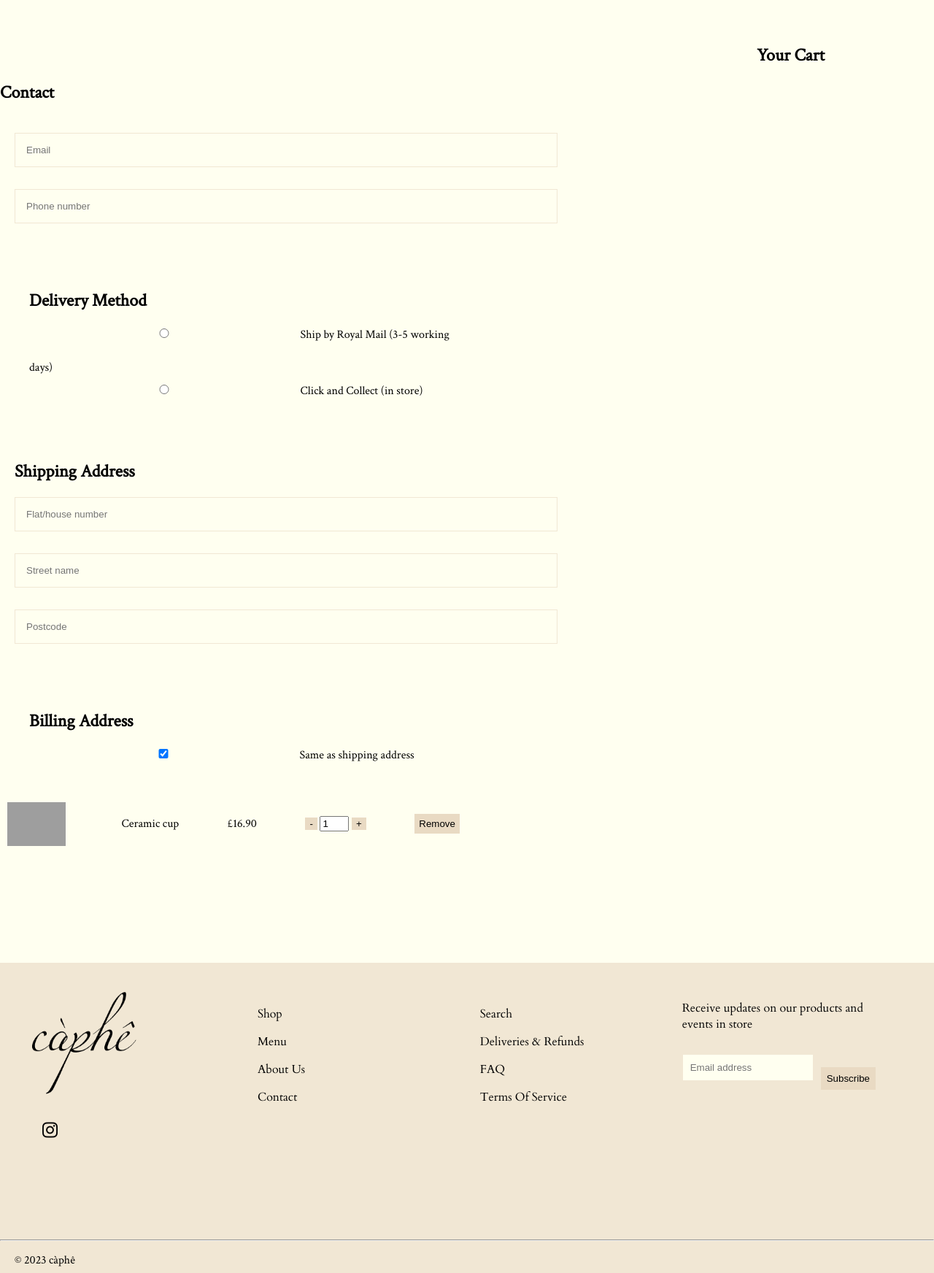
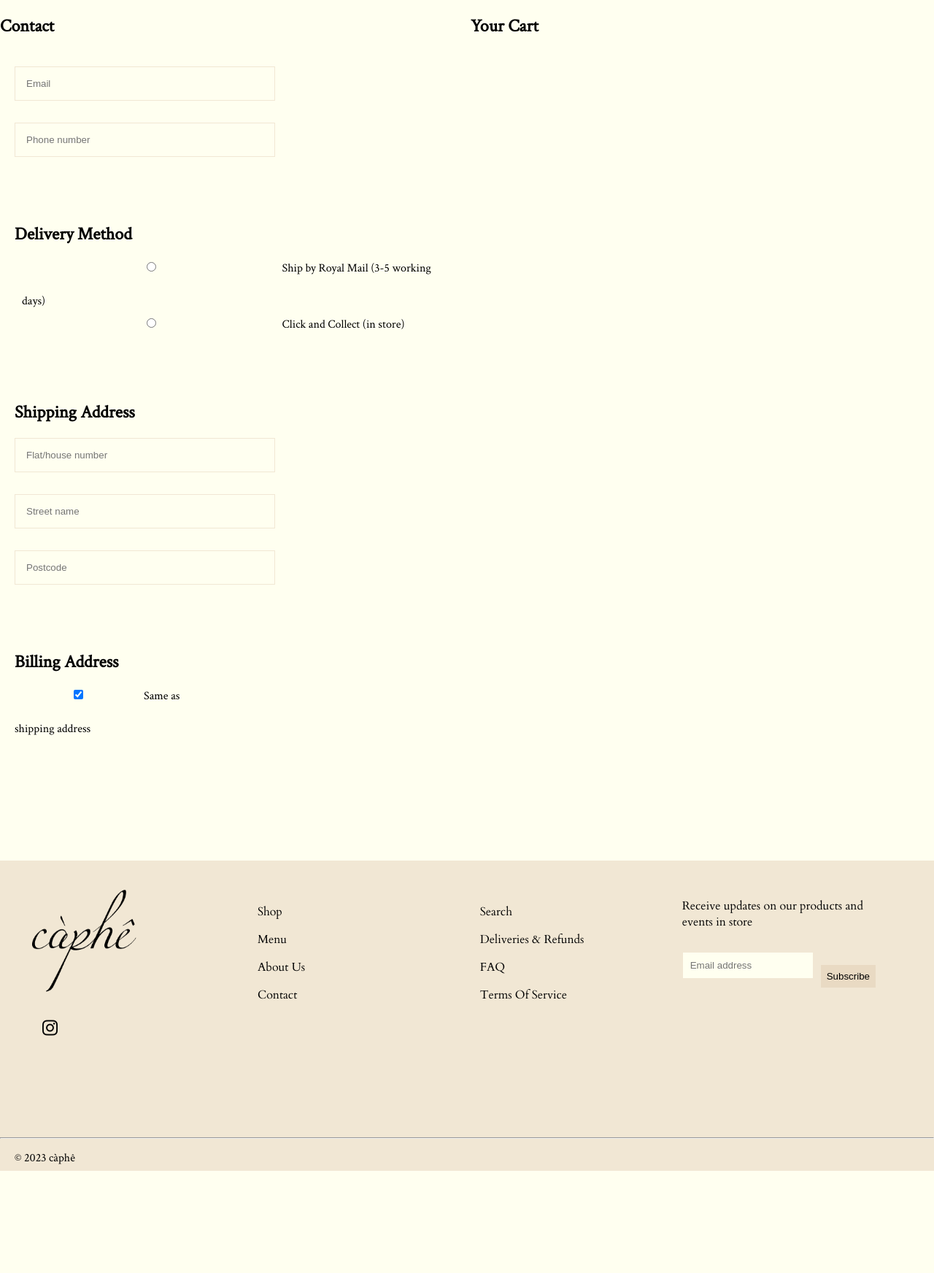
Before and after one commit to hihaianh/cafe-site, a PHP site: page /cart.html in a window 1280 px wide. Shown: the part 129-1873 px from the top of the page at 73% size. After the commit the page ends 1733 px from the top, so only its background shows below. Run offline with PHP 8.4, Linux system fonts and the light colour scheme; grey boxes are pictures that could not be loaded.

Commit message:
cart container fixed

```diff
--- a/cart.html
+++ b/cart.html
@@ -18,8 +18,8 @@
 </head>
 <body>
     <header id="header" class="header"></header>
-    <h2 id="shoppingCart">Your Cart</h2>
 
+    <div class="shopping-container">
     <div class="allFormsOnLeft">
         <h2>Contact</h2>
         <form id="contact">
@@ -57,23 +57,25 @@
     <div class="cartContainer">
 
 
-
+        <h2 id="shoppingCart">Your Cart</h2>
         <div id="cartProducts"></div>
-            <div class="cart-product">
+            <!-- <div class="cart-product">
                 <img src="./images/ceramic-cup.jpg" alt="ceramic cup">
                 <p>Ceramic cup</p>
-                <p>£16.90</p>
-                <div class="quantity">
+                <p>£16.90</p> -->
+                <!-- <div class="quantity">
                     <button id="decrementBtn">-</button>
                     <input type="number" id="quantityInput" value="1" min="1">
                     <button id="incrementBtn">+</button>
                 </div>
                 <button id="removeBtn" onclick="removeFromCart('Ceramic cup')">Remove</button>
-            </div>
+            </div> -->
+    </div>
     </div>
 
     <footer id="footer" class="footer"></footer>
+    <script src="products.js"></script>
     <script src="main.js"></script>
-    <script src="products.js"></script>
+
 </body>
 </html>
--- a/main.js
+++ b/main.js
@@ -171,58 +171,4 @@ function performSearch() {
 // If item does not exist, add it to the cart
 // Update cart display
 
-let cart = [];
-
-function addToCart(product) {
-  let existingItem = cartItems.find((item) =>
-    item.name === product.name
-  )
-  if (existingItem) {
-    existingItem.quantity++
-  } else {
-    cartItems.push({
-      id: product.id,
-      name: product.name,
-      price: product.price,
-      quantity: 1,
-      image: product.image,
-    })
-  }
-  localStorage.setItem('cartItems', JSON.stringify(cartItems))
-}
-
-function removeFromCart(name) {
-  // Filter out the item with the provided name from the cart array
-  let cart = cartItems.filter((item) => item.name !== name);
-  // Save the updated cartItems to localStorage
-  localStorage.setItem('cartItems', JSON.stringify(cartItems));
-
-  // Call the renderCartProducts function to update the cart display
-  renderCartProducts(cartItems);
-}
-
-//quantity counter
-document.addEventListener('DOMContentLoaded', function() {
-  const decrementBtn = document.getElementById('decrementBtn')
-  const incrementBtn = document.getElementById('incrementBtn')
-  const quantityInput = document.getElementById('quantityInput')
-
-  decrementBtn.addEventListener('click', decrement);
-  incrementBtn.addEventListener('click', increment);
-
-})
-
-//parseint parses a string argument to an integer
-function increment() {
-  let currentQuantity = parseInt(quantityInput.value)
-  quantityInput.value = currentQuantity + 1
-}
-
-function decrement() {
-  let currentQuantity = parseInt(quantityInput.value)
-  if (currentQuantity > 1) {
-      quantityInput.value = currentQuantity - 1
-  }
-}
-
 //de;ete item off cart btn + functionality]
--- a/shop.html
+++ b/shop.html
@@ -44,7 +44,7 @@
     </div>
 
     <div class="grid-of-images" id="gridOfProducts">
-                <figure class="ceramic-cup">
+                <!-- <figure class="ceramic-cup">
                     <img src="./images/ceramic-cup.jpg" alt="ceramic cup">
                     <figcaption class="product-name">Ceramic cup</figcaption>
                     <figcaption class="product-price">£16.90</figcaption>
@@ -85,7 +85,7 @@
                     <figcaption class="product-name">Robusta coffee beans</figcaption>
                     <figcaption class="product-price">£8.80</figcaption>
                     <button class="add-to-cart" id="add-to-cart" onclick="addToCart('Robusta coffee beans', 8.80, './images/coffee-beans-sale.jpg')">Add to Cart</button>
-                </figure>
+                </figure> -->
     </div>
 </body>
 
--- a/styles.css
+++ b/styles.css
@@ -768,41 +768,26 @@ footer p {
 
 /* cart.html */
 
-#shoppingCart {
-    text-align: right;
-    margin-right: 150px;
-    margin-top: 60px;
-}
-
-#deliveryMethod {
-    display: inline-block;
-    margin-left: 20px;
-    width: 50%;
+.shopping-container {
+    display: grid;
+    grid-template-columns: 1fr 1fr;
+    grid-gap: 10px;
 }
 
 .deliveryOption {
-    margin-top: 10px;
+    margin: 10px;
 }
 
 #billingAddress {
     display: inline-block;
     width: 50%;
-    margin-left: 20px;
-}
-
-#cartProducts {
-    display: flex;
-    flex-wrap: wrap;
-    align-items: right;
-    text-align: right;
 }
 
 .cart-product {
-    width: 50%;
     display: flex;
     align-items: center;
     justify-content: space-between;
-    padding: 10px;
+    padding-right: 30px;
 }
 
 .cart-product img {
@@ -814,7 +799,7 @@ footer p {
     margin: 0;
 }
 
-.quantity input[type="number"] {
+.quantityInput {
     width: 40px;
 }
 
```
Also changed, not shown: products.js (+102 -96 lines).
